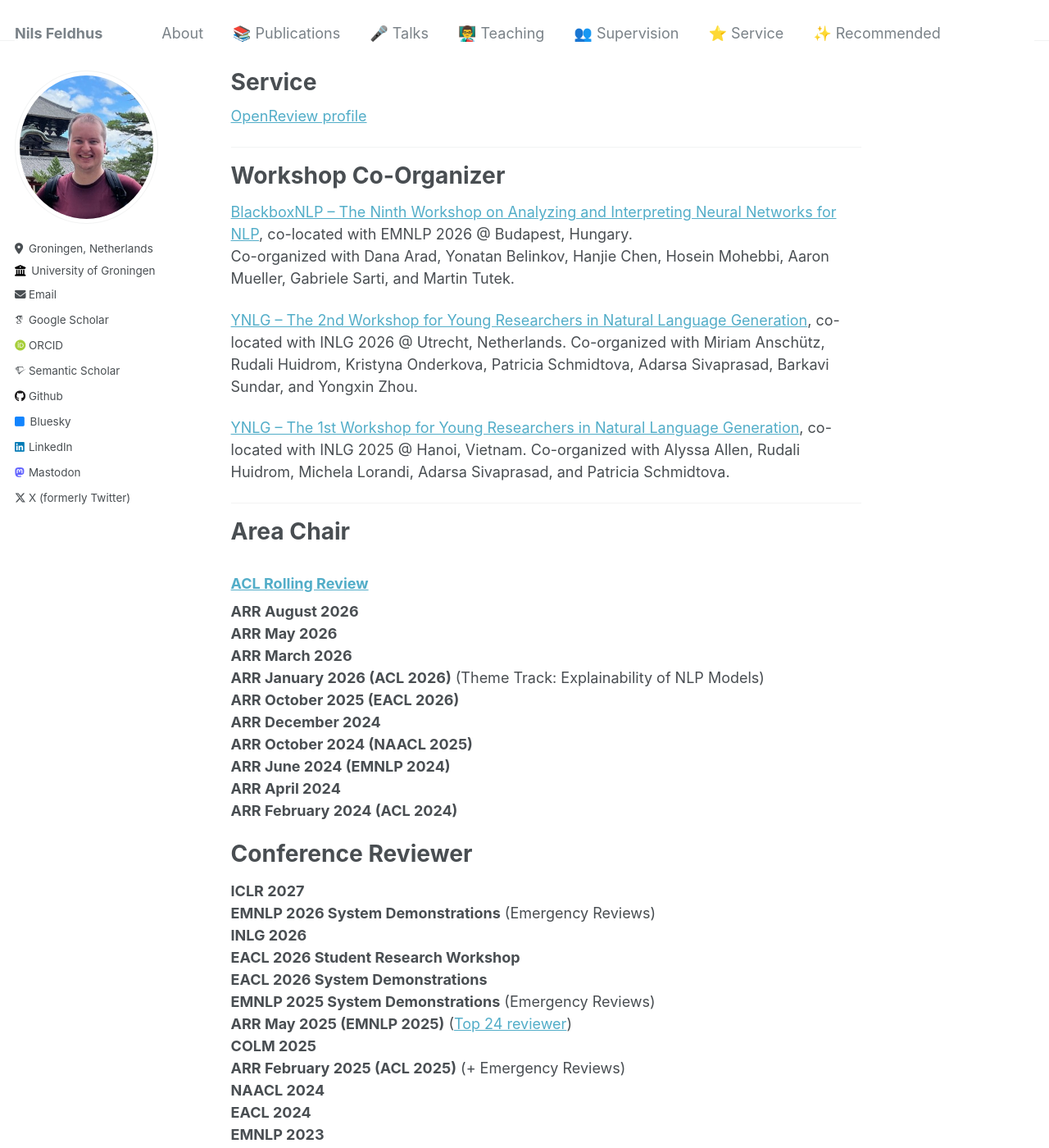
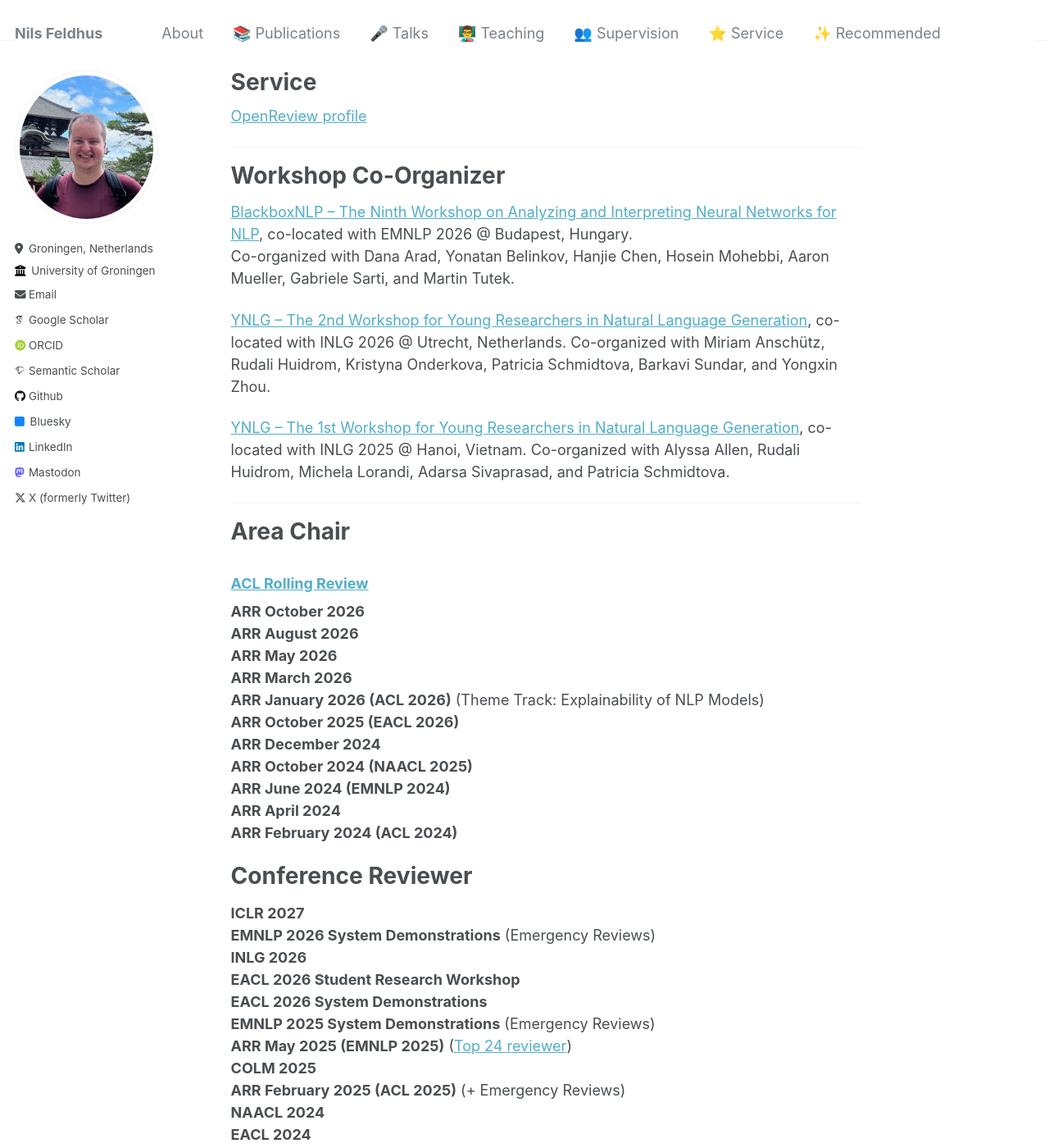
Before and after one commit to nfelnlp/nfelnlp.github.io, a Jekyll site: the page built from service/index.md, in a window 1280 px wide and 1400 px high. Shown: the whole window at 82% size. Built offline with Jekyll 4.4.1, drawn with Linux system fonts in a browser that asks for light colours; some web fonts are replaced.

```diff
--- a/_sass/_sidebar.scss
+++ b/_sass/_sidebar.scss
@@ -13,12 +13,17 @@
   @include clearfix();
   margin-bottom: 1em;
 
-  @media screen and (min-width: 1024px) {
-    position: fixed;
-    padding-top: $masthead-height;
-  }
+  /*
+     Sticky instead of fixed: a fixed sidebar leaves the flow, its Susy percentage width
+     then resolves against the viewport and keeps growing on wide screens until it covers
+     the main column, stealing clicks from the links there. Staying in its grid column
+     keeps it clear of `.page` and still pins it under the masthead while scrolling.
+  */
+  @include breakpoint($large) {
+    position: -webkit-sticky;
+    position: sticky;
+    top: calc(#{$masthead-height} + 1em);
 
-  @include breakpoint($large) {
     @include span(2 of 12);
     opacity: 1;
     -webkit-transition: opacity 0.2s ease-in-out;
--- a/service/index.md
+++ b/service/index.md
@@ -13,7 +13,7 @@
 [BlackboxNLP – The Ninth Workshop on Analyzing and Interpreting Neural Networks for NLP](https://blackboxnlp.github.io/2026/), co-located with EMNLP 2026 @ Budapest, Hungary.
 Co-organized with Dana Arad, Yonatan Belinkov, Hanjie Chen, Hosein Mohebbi, Aaron Mueller, Gabriele Sarti, and Martin Tutek.
 
-[YNLG – The 2nd Workshop for Young Researchers in Natural Language Generation](https://ynlg-workshop.github.io), co-located with INLG 2026 @ Utrecht, Netherlands. Co-organized with Miriam Anschütz, Rudali Huidrom, Kristyna Onderkova, Patricia Schmidtova, Adarsa Sivaprasad, Barkavi Sundar, and Yongxin Zhou.
+[YNLG – The 2nd Workshop for Young Researchers in Natural Language Generation](https://ynlg-workshop.github.io), co-located with INLG 2026 @ Utrecht, Netherlands. Co-organized with Miriam Anschütz, Rudali Huidrom, Kristyna Onderkova, Patricia Schmidtova, Barkavi Sundar, and Yongxin Zhou.
 
 [YNLG – The 1st Workshop for Young Researchers in Natural Language Generation](https://ynlg-workshop.github.io/previous_editions/2025.html), co-located with INLG 2025 @ Hanoi, Vietnam. Co-organized with Alyssa Allen, Rudali Huidrom, Michela Lorandi, Adarsa Sivaprasad, and Patricia Schmidtova.
 
@@ -23,6 +23,7 @@
 # Area Chair
 
 ### [ACL Rolling Review](https://aclrollingreview.org/aes)
+**ARR October 2026**
 **ARR August 2026**
 **ARR May 2026**
 **ARR March 2026**
```
Also changed, not shown: publications/index.md (+2 -2 lines).
